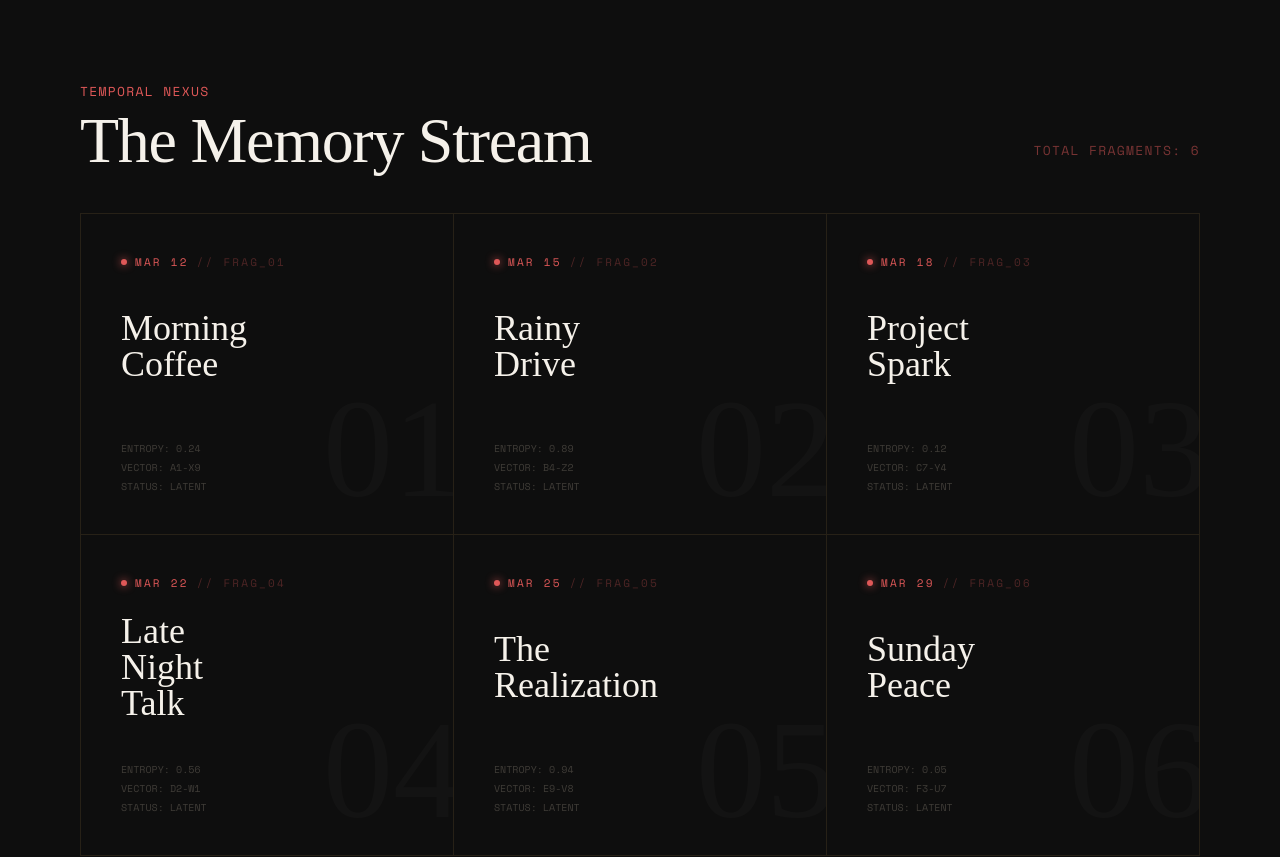
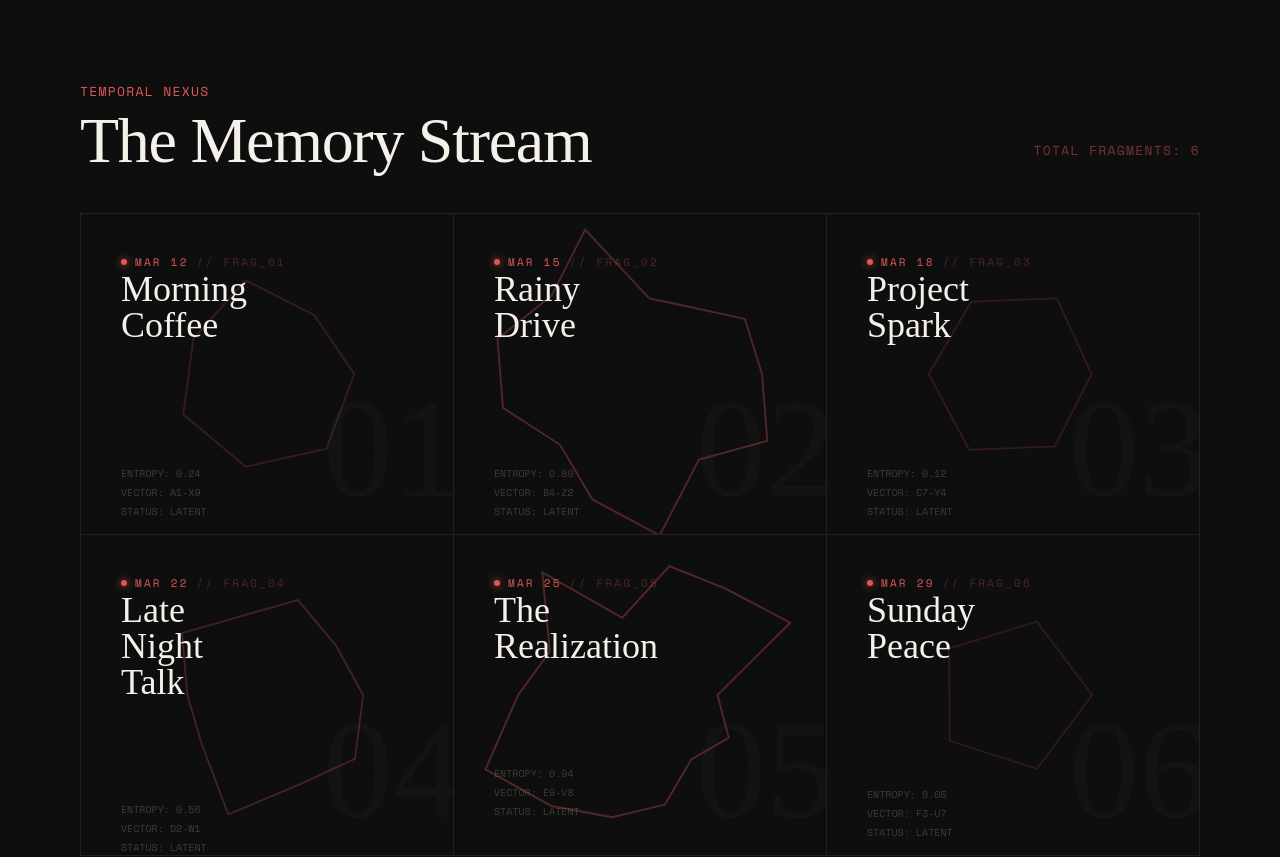
Before and after one commit to git-Rag/AllureV1, a React (Vite) app in the folder allure-webapp/: page / in a window 1280 px wide. Shown: the part 3640-4497 px from the top of the page. Built offline with nearby package versions, Linux system fonts and the light colour scheme.

Commit message:
Added Interactive Memory Fragments

```diff
--- a/allure-webapp/src/components/Timeline.tsx
+++ b/allure-webapp/src/components/Timeline.tsx
@@ -2,13 +2,31 @@ import React from 'react';
 
 const Timeline: React.FC = () => {
   const items = [
-    { date: 'MAR 12', label: 'Morning Coffee', id: '01', entropy: '0.24', vector: 'A1-X9' },
-    { date: 'MAR 15', label: 'Rainy Drive', id: '02', entropy: '0.89', vector: 'B4-Z2' },
-    { date: 'MAR 18', label: 'Project Spark', id: '03', entropy: '0.12', vector: 'C7-Y4' },
-    { date: 'MAR 22', label: 'Late Night Talk', id: '04', entropy: '0.56', vector: 'D2-W1' },
-    { date: 'MAR 25', label: 'The Realization', id: '05', entropy: '0.94', vector: 'E9-V8' },
-    { date: 'MAR 29', label: 'Sunday Peace', id: '06', entropy: '0.05', vector: 'F3-U7' },
+    { date: 'MAR 12', label: 'Morning Coffee', id: '01', entropy: '0.24', vector: 'A1-X9', snippet: 'The steam rising from the cup felt like a small, warm ghost of the night before.' },
+    { date: 'MAR 15', label: 'Rainy Drive', id: '02', entropy: '0.89', vector: 'B4-Z2', snippet: 'Wipers rhythmically clearing the world, only for it to blur again in seconds.' },
+    { date: 'MAR 18', label: 'Project Spark', id: '03', entropy: '0.12', vector: 'C7-Y4', snippet: 'A sudden clarity in the chaos. The architecture finally breathed on its own.' },
+    { date: 'MAR 22', label: 'Late Night Talk', id: '04', entropy: '0.56', vector: 'D2-W1', snippet: 'Whispers that carried more weight than any shout ever could.' },
+    { date: 'MAR 25', label: 'The Realization', id: '05', entropy: '0.94', vector: 'E9-V8', snippet: 'The patterns we ignore are often the ones that define us the most.' },
+    { date: 'MAR 29', label: 'Sunday Peace', id: '06', entropy: '0.05', vector: 'F3-U7', snippet: 'Silence is not the absence of sound, but the presence of everything at once.' },
   ];
+
+  const renderVector = (entropy: string) => {
+    const e = parseFloat(entropy);
+    const points = 5 + Math.floor(e * 10);
+    const path = Array.from({ length: points }).map((_, i) => {
+      const angle = (i / points) * Math.PI * 2;
+      const r = 20 + Math.random() * 30 * e;
+      const x = 50 + Math.cos(angle) * r;
+      const y = 50 + Math.sin(angle) * r;
+      return `${i === 0 ? 'M' : 'L'} ${x} ${y}`;
+    }).join(' ') + ' Z';
+
+    return (
+      <svg viewBox="0 0 100 100" className="memory-vector">
+        <path d={path} fill="none" stroke="var(--accent)" strokeWidth="0.5" opacity={0.3 + e * 0.4} />
+      </svg>
+    );
+  };
 
   return (
     <section className="section">
@@ -24,11 +42,14 @@ const Timeline: React.FC = () => {
         <div className="memory-stream-grid" data-animate>
           {items.map((item, i) => (
             <div key={i} className="memory-card">
+              {renderVector(item.entropy)}
               <div className="memory-date">
                 {item.date} <span style={{ opacity: 0.3 }}>// FRAG_{item.id}</span>
               </div>
 
               <div className="memory-title">{item.label}</div>
+
+              <div className="memory-snippet">{item.snippet}</div>
 
               <div className="memory-vitals">
                 <span>ENTROPY: {item.entropy}</span>
--- a/allure-webapp/src/index.css
+++ b/allure-webapp/src/index.css
@@ -415,6 +415,42 @@ h3 { font-size: var(--fs-h3); font-weight: 400; text-transform: uppercase; lette
   transform: translateY(-10px);
 }
 
+.memory-vector {
+  position: absolute;
+  top: 50%;
+  left: 50%;
+  transform: translate(-50%, -50%);
+  width: 150%;
+  height: 150%;
+  pointer-events: none;
+  z-index: 0;
+  transition: transform 1.2s cubic-bezier(0.16, 1, 0.3, 1), opacity 0.8s ease;
+  opacity: 0.5;
+}
+
+.memory-card:hover .memory-vector {
+  transform: translate(-50%, -50%) rotate(15deg) scale(1.1);
+  opacity: 0.8;
+}
+
+.memory-snippet {
+  font-family: var(--font-body);
+  font-size: 13px;
+  line-height: 1.6;
+  color: var(--muted);
+  margin-top: 20px;
+  opacity: 0;
+  transform: translateY(10px);
+  transition: all 0.6s cubic-bezier(0.16, 1, 0.3, 1);
+  z-index: 1;
+  max-width: 24ch;
+}
+
+.memory-card:hover .memory-snippet {
+  opacity: 1;
+  transform: translateY(0);
+}
+
 /* Hide old timeline styles if they exist or just overwrite them */
 .timeline { display: none; }
 
```
